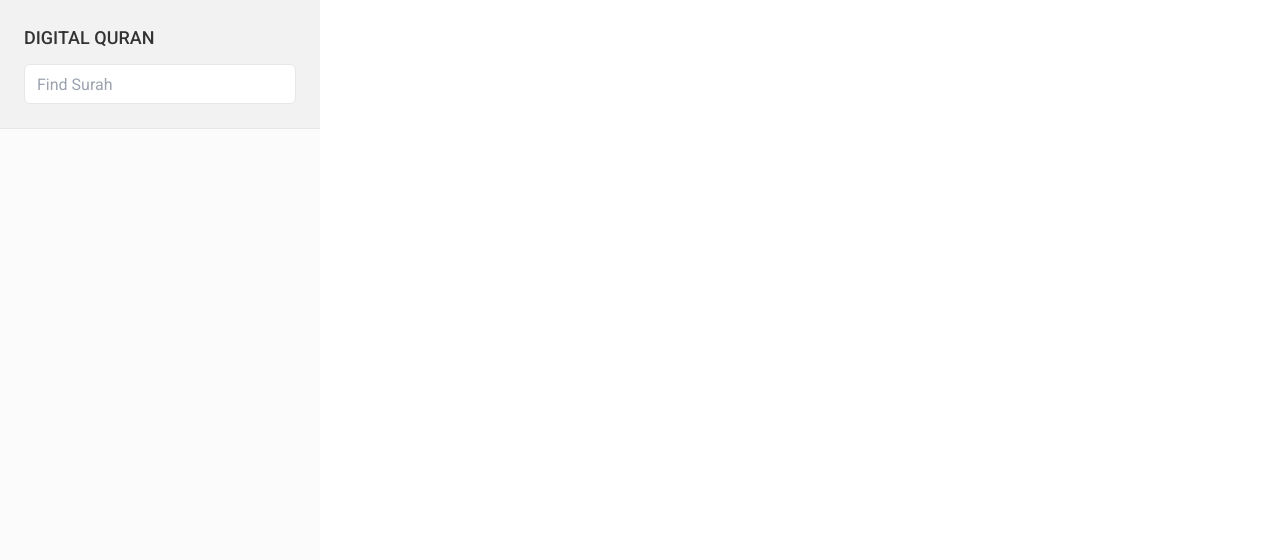
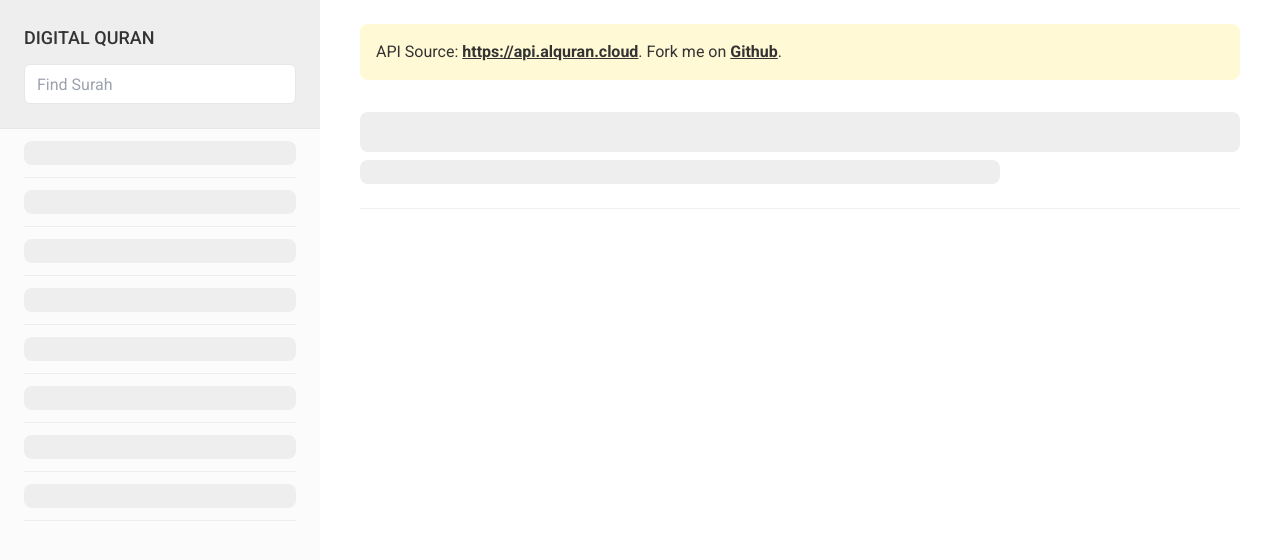
Before and after one commit to gaworcrack/Ttt-quran, a React (Vite) app: page / in a window 1280 px wide. Shown: the top 560 px of the page. Built offline with nearby package versions, Linux system fonts and the light colour scheme; no server answers.

Commit message:
Update list ayah and add loading

```diff
--- a/src/components/Ayahs/index.tsx
+++ b/src/components/Ayahs/index.tsx
@@ -0,0 +1,23 @@
+import type { TypeAyah } from '../../types/Ayah'
+
+interface Props {
+    items: TypeAyah[]
+}
+
+export function Ayahs({ items }: Props) {
+    return (
+        <ul className="mt-6">
+            { items.map((item, index) => (
+                <li key={ index } className="mb-4">
+                    <p className="text-2xl text-dq-text">
+                        <span className="text-dq-number">{ item.numberInSurah }.</span>
+                        { item.text }
+                    </p>
+                    <p className="mt-2 text-dq-translation">
+                        { item.text }
+                    </p>
+                </li>
+            )) }
+        </ul>
+    )
+}
--- /dev/null
+++ b/src/components/Surahs/ListSurah.tsx
@@ -0,0 +1,31 @@
+import { Link } from 'react-router-dom'
+import type { TypeSurah } from '../../types/Surah'
+
+interface Props {
+    items: TypeSurah[],
+    surah: string,
+    surahId?: string
+}
+
+export function ListSurah({ items, surah, surahId }: Props) {
+    return (
+        <ul>
+            {
+                items
+                    .filter((item) => item.englishName.toLowerCase().includes(surah.toLowerCase()))
+                    .map((item) => (
+                        <li key={ item.number }>
+                            <Link
+                                to={ `/surah/${item.number}` }
+                                className={ "block px-6 transition-colors hover:bg-[#f7f7f7]" + ((item.number === parseInt(surahId || '1')) ? ' !bg-[rgb(255,249,213)]' : '') }>
+                                    <span className="block py-3 border-b border-dq-border">
+                                        <span className="mr-1">{ item.number }.</span>
+                                        { item.englishName }
+                                    </span>
+                            </Link>
+                        </li>
+                    ))
+            }
+        </ul>
+    )
+}
--- /dev/null
+++ b/src/components/Surahs/Skeleton.tsx
@@ -0,0 +1,15 @@
+export function Skeleton() {
+    return (
+        <ul>
+            { Array.from({ length: 8 }).map((_, index) => (
+                <li key={ index }>
+                    <span className="block px-6">
+                        <span className="block relative py-3 border-b border-dq-border">
+                            <span className="block bg-[#eee] rounded-lg">&nbsp;</span>
+                        </span>
+                    </span>
+                </li>
+            )) }
+        </ul>
+    )
+}
--- a/src/components/Surahs/index.tsx
+++ b/src/components/Surahs/index.tsx
@@ -3,18 +3,12 @@ import {
     useEffect,
 } from 'react'
 
-import {
-    Link,
-    useParams
-} from 'react-router-dom'
-
+import { useParams } from 'react-router-dom'
 import axios from 'axios'
-
-import {
-    APIUrl
-} from '../../config'
-
+import { APIUrl } from '../../config'
 import type { TypeSurah } from '../../types/Surah'
+import { ListSurah } from './ListSurah'
+import { Skeleton } from './Skeleton'
 
 const initialSurahs: TypeSurah[] = JSON.parse(
     localStorage.getItem('digital_quran_surahs') || '[]'
@@ -47,24 +41,5 @@ export function Surahs({ surah }: Props) {
             })
     }, [])
 
-    return isLoading ? null : (
-        <ul>
-            {
-                surahs
-                    .filter((item) => item.englishName.toLowerCase().includes(surah.toLowerCase()))
-                    .map((item) => (
-                        <li key={ item.number }>
-                            <Link
-                                to={ `/surah/${item.number}` }
-                                className={ "block px-6 transition-colors hover:bg-[#f7f7f7]" + ((item.number === parseInt(surahId || '1')) ? ' !bg-[rgb(255,249,213)]' : '') }>
-                                    <span className="block py-3 border-b border-dq-border">
-                                        <span className="mr-1">{ item.number }.</span>
-                                        { item.englishName }
-                                    </span>
-                            </Link>
-                        </li>
-                    ))
-            }
-        </ul>
-    )
+    return isLoading ? <Skeleton /> : <ListSurah items={ surahs } surah={ surah } surahId={ surahId } />
 }
--- a/src/pages/Home/index.tsx
+++ /dev/null
@@ -1,12 +0,0 @@
-import { Helmet } from 'react-helmet'
-
-export function Home() {
-    return (
-        <div>
-            <Helmet>
-                <title>Home | Digital Quran</title>
-            </Helmet>
-            <h1 className="text-5xl underline">Home</h1>
-        </div>
-    )
-}
--- a/src/pages/Surah/Skeleton.tsx
+++ b/src/pages/Surah/Skeleton.tsx
@@ -1,5 +1,14 @@
 export function Skeleton() {
     return (
-        <></>
+        <>
+            <header className="pb-6 border-b border-dq-border">
+                <h1 className="text-4xl font-medium">
+                    <span className="block max-w-[1024px] bg-[#eee] rounded-lg">&nbsp;</span>
+                </h1>
+                <p className="mt-2">
+                    <span className="block max-w-[640px] bg-[#eee] rounded-lg">&nbsp;</span>
+                </p>
+            </header>
+        </>
     )
 }
--- a/src/pages/Surah/index.tsx
+++ b/src/pages/Surah/index.tsx
@@ -2,8 +2,10 @@ import { useEffect, useState } from 'react'
 import { Helmet } from 'react-helmet'
 import { useParams } from 'react-router-dom'
 import axios from 'axios'
-import { APIUrl } from '../../config'
+import { APIUrl, appName } from '../../config'
 import type { TypeSurah } from '../../types/Surah'
+import { Skeleton } from './Skeleton'
+import { Ayahs } from '../../components/Ayahs'
 
 export function Surah() {
     const { surahId } = useParams()
@@ -12,6 +14,8 @@ export function Surah() {
     const [surah, setSurah] = useState<TypeSurah | null>(null)
 
     useEffect(() => {
+        setIsLoading(true)
+
         axios.get(`${APIUrl}/surah/${surahId || '1'}/id.indonesian`)
             .then(({ data }) => {
                 if ( data.code === 200 ) {
@@ -22,14 +26,22 @@ export function Surah() {
             })
     }, [surahId])
 
-    return isLoading ? null : (
+    return (
         <div className="py-6 px-10">
             <Helmet>
-                <title>{ `${surah?.englishName || 'Loading...'}` } | Digital Quran</title>
+                {
+                    isLoading ?
+                        <title>{ `${appName}` }</title> :
+                        <title>{ `${surah?.englishName}` } | { `${appName}` }</title>
+                }
             </Helmet>
+
             <p className="mb-8 p-4 bg-[rgb(255,249,213)] rounded-lg">
                 API Source: <a href="https://api.alquran.cloud" className="underline font-semibold">https://api.alquran.cloud</a>. Fork me on <a href="https://github.com/fachririyanto/digital-quran" className="underline font-semibold">Github</a>.
             </p>
+
+            { isLoading ? <Skeleton /> : (
+                <>
                     <header className="pb-6 border-b border-dq-border">
                         <h1 className="text-4xl font-medium">
                             <span className="mr-2">{ surah?.number }.</span>
@@ -39,6 +51,10 @@ export function Surah() {
                             { surah?.englishNameTranslation }, { surah?.numberOfAyahs } Ayah, { surah?.revelationType }
                         </p>
                     </header>
+
+                    <Ayahs items={ surah?.ayahs || [] } />
+                </>
+            ) }
         </div>
     )
 }
--- a/src/templates/Sidebar/index.tsx
+++ b/src/templates/Sidebar/index.tsx
@@ -3,22 +3,22 @@ import { appName } from '../../config'
 import { Surahs } from '../../components/Surahs'
 
 export function Sidebar() {
-    const [surah, setSurah] = useState<string>('')
+    const [findSurah, setFindSurah] = useState<string>('')
 
     return (
         <aside className="flex flex-col fixed top-0 bottom-0 left-0 z-30 w-[320px] bg-[#fbfbfb]">
-            <header className="p-6 border-b border-gray-200 bg-[#f2f2f2]">
+            <header className="p-6 border-b border-gray-200 bg-[#eee]">
                 <h1 className="mb-3 text-lg font-medium uppercase">{ appName }</h1>
                 <input
                     type="text"
                     className="block w-full h-10 px-3 bg-white border border-gray-200 rounded-md outline-0 focus:border-gray-400"
                     placeholder="Find Surah"
-                    value={ surah }
-                    onChange={ (e) => setSurah(e.target.value) }
+                    value={ findSurah }
+                    onChange={ (e) => setFindSurah(e.target.value) }
                     />
             </header>
             <div className="flex-grow overflow-auto">
-                <Surahs surah={ surah } />
+                <Surahs surah={ findSurah } />
             </div>
         </aside>
     )
```
Lines whose indentation alone changed are shown as unchanged.
